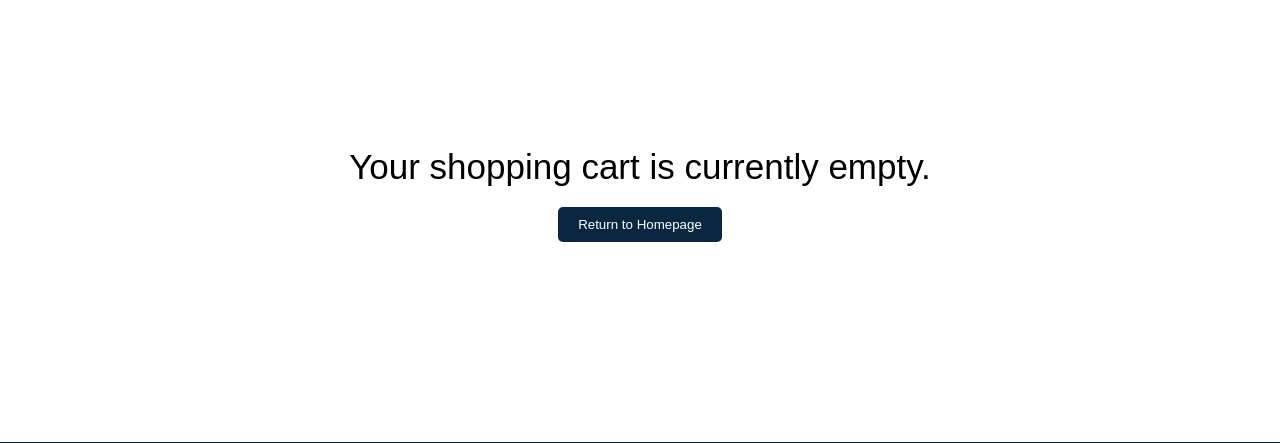
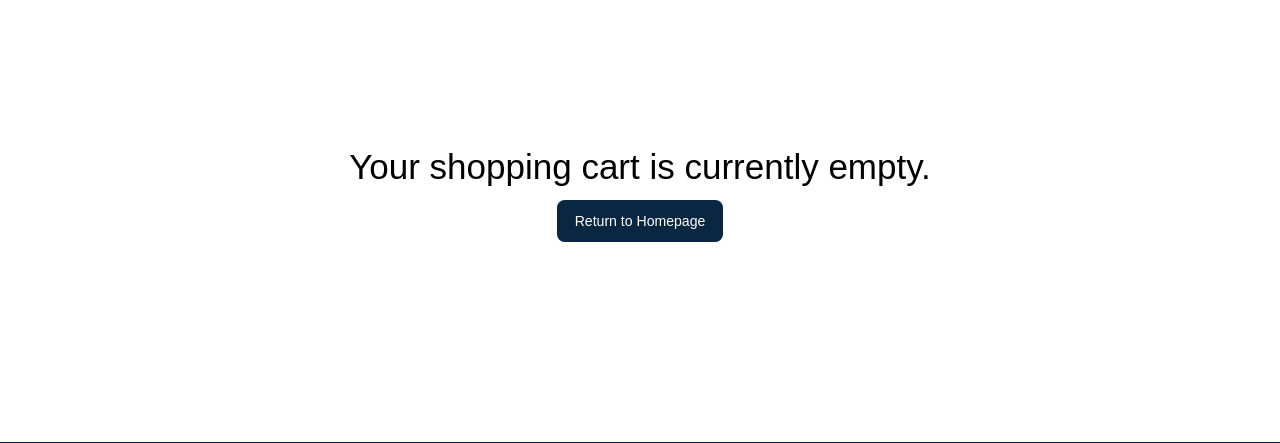
Before and after one commit to Sai25234/Gizmo-Garage-IE4727, a PHP site: page /shopping_cart.html in a window 1280 px wide. Shown: the part 227-670 px from the top of the page. Run offline with PHP 8.4, Linux system fonts and the light colour scheme.

Commit message:
updated .css for shopping cart & order confirmation

```diff
--- a/css/main.css
+++ b/css/main.css
@@ -571,10 +571,10 @@ footer {
   background-color: #0a2742;
   color: white;
   border: none;
-  padding: 10px 20px;
-  border-radius: 5px;
+  padding: 0.6vw 1vw;
+  border-radius: 0.3vw;
   cursor: pointer;
-  margin-top: 20px;
+  margin-top: 1vw;
 }
 
 .empty-cart button:hover {
@@ -654,13 +654,20 @@ footer {
 .order-confirmation{
   text-align: center;
   margin-top: 0;
-  padding: 100px 0 200px 0;
-  font-size: 25px;
-  gap: 20px;
+  padding: 5.3vw 0 10.6vw 0;
+  font-size: 1.2vw;
+  gap: 1vw;
 }
 
 .order-confirmation p{
-  padding-top: 20px;
+  padding-top: 1vw;
+}
+
+.order-confirmation #homepage-button,.empty-cart #homepage-button{
+  width: 13vw;
+  font-size: 1.1vw;
+  border-radius: 0.6vw;
+  padding: 1vw;
 }
 
 /* Login Page */
@@ -688,7 +695,7 @@ footer {
   margin-left: auto;
   margin-right: auto;
   width: 11vw;
-  margin-top: 10vw;
+  margin-top: 5vw;
 }
 
 .input-group input {
@@ -763,7 +770,6 @@ a:hover {
 }
 .login-credits{
   display: block;
-  margin-top: 7vh;
-  font-weight: 600;
   text-align: center;
+  bottom: 0;
 }
```
